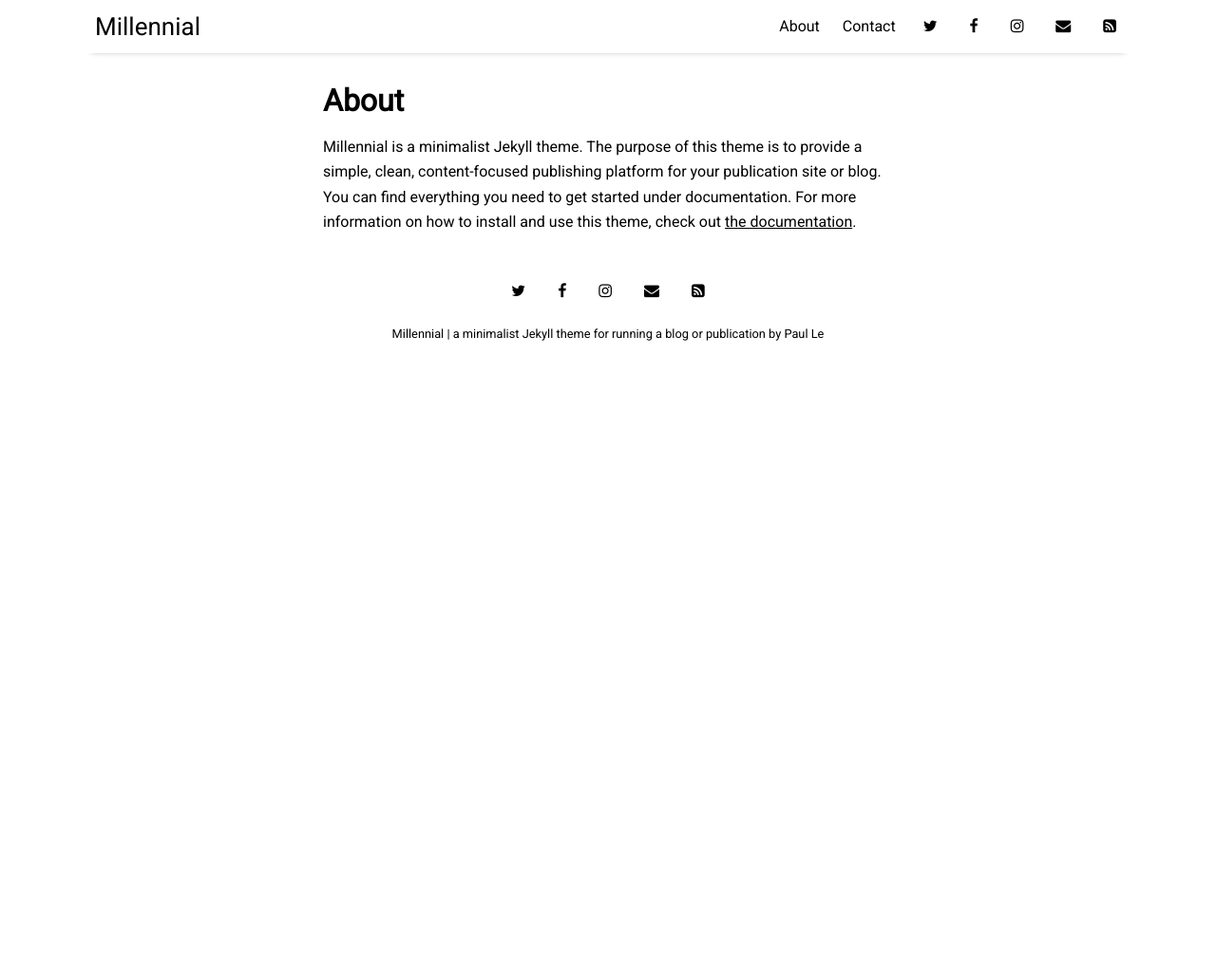
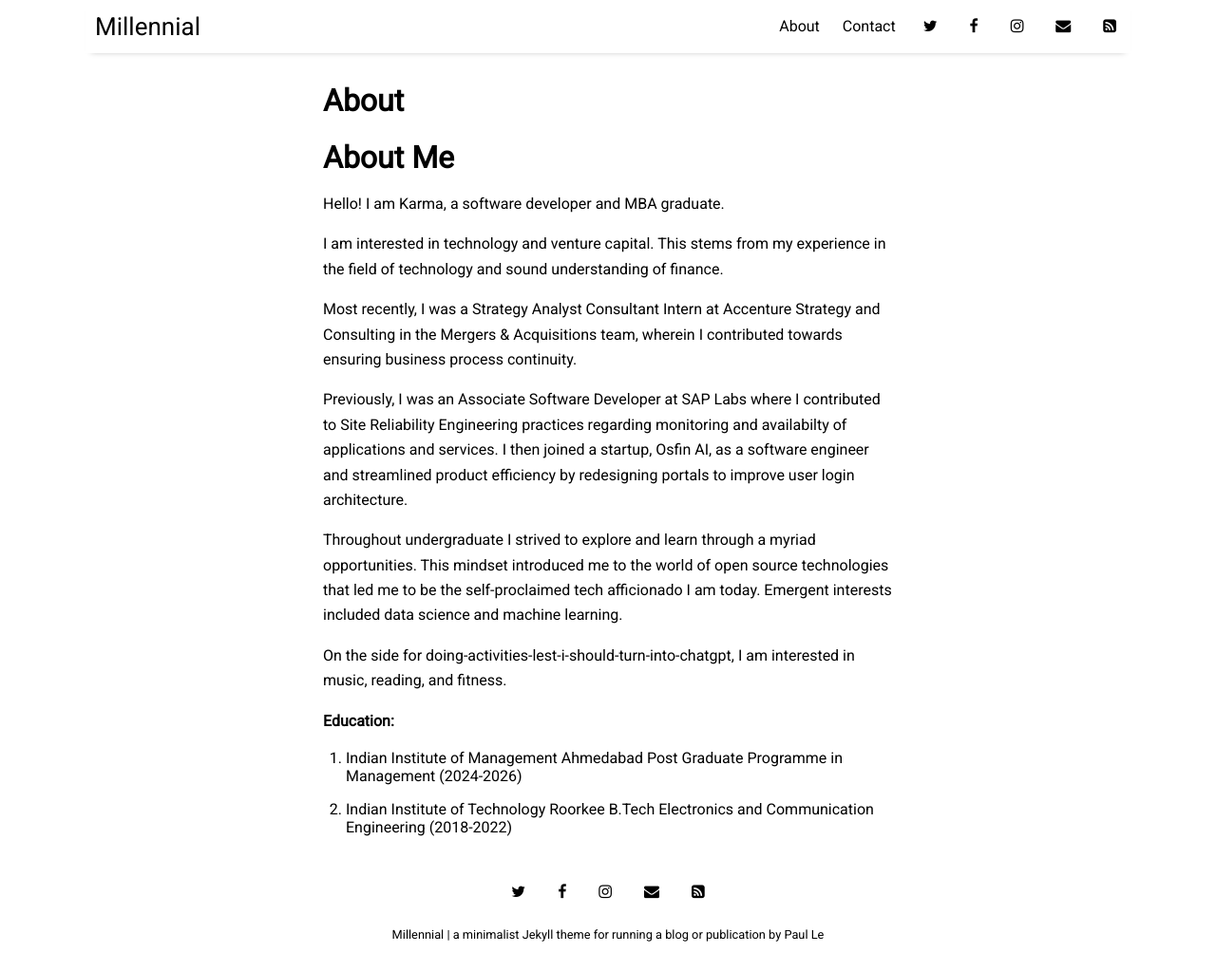
Before and after one commit to karmadolkar/karmadolkar.github.io, a Jekyll site: the page built from pages/about.md, in a window 1280 px wide and 1023 px high. Shown: the whole window at 95% size. Built offline with Jekyll 4.4.1, drawn with Linux system fonts in a browser that asks for light colours; nearby versions of some CDN libraries.

Commit message:
about me

```diff
--- a/pages/about.md
+++ b/pages/about.md
@@ -4,4 +4,22 @@ title: About
 permalink: /about
 ---
 
-Millennial is a minimalist Jekyll theme. The purpose of this theme is to provide a simple, clean, content-focused publishing platform for your publication site or blog. You can find everything you need to get started under documentation. For more information on how to install and use this theme, check out [the documentation]({{ site.github.url }}{% post_url 2016-10-10-getting-started %}).
+# About Me
+
+Hello! I am Karma, a software developer and MBA graduate.
+
+I am interested in technology and venture capital. This stems from my experience in the field of technology and sound understanding of finance.
+
+Most recently, I was a Strategy Analyst Consultant Intern at Accenture Strategy and Consulting in the Mergers & Acquisitions team, wherein I contributed towards ensuring business process continuity.
+
+Previously, I was an Associate Software Developer at SAP Labs where I contributed to Site Reliability Engineering practices regarding monitoring and availabilty of applications and services. I then joined a startup, Osfin AI, as a software engineer and streamlined product efficiency by redesigning portals to improve user login architecture.
+
+Throughout undergraduate I strived to explore and learn through a myriad opportunities. This mindset introduced me to the world of open source technologies that led me to be the self-proclaimed tech afficionado I am today. Emergent interests included data science and machine learning.
+
+On the side for doing-activities-lest-i-should-turn-into-chatgpt, I am interested in music, reading, and fitness.
+
+
+**Education:**
+
+1. Indian Institute of Management Ahmedabad Post Graduate Programme in Management (2024-2026)
+2. Indian Institute of Technology Roorkee B.Tech Electronics and Communication Engineering (2018-2022)
```
